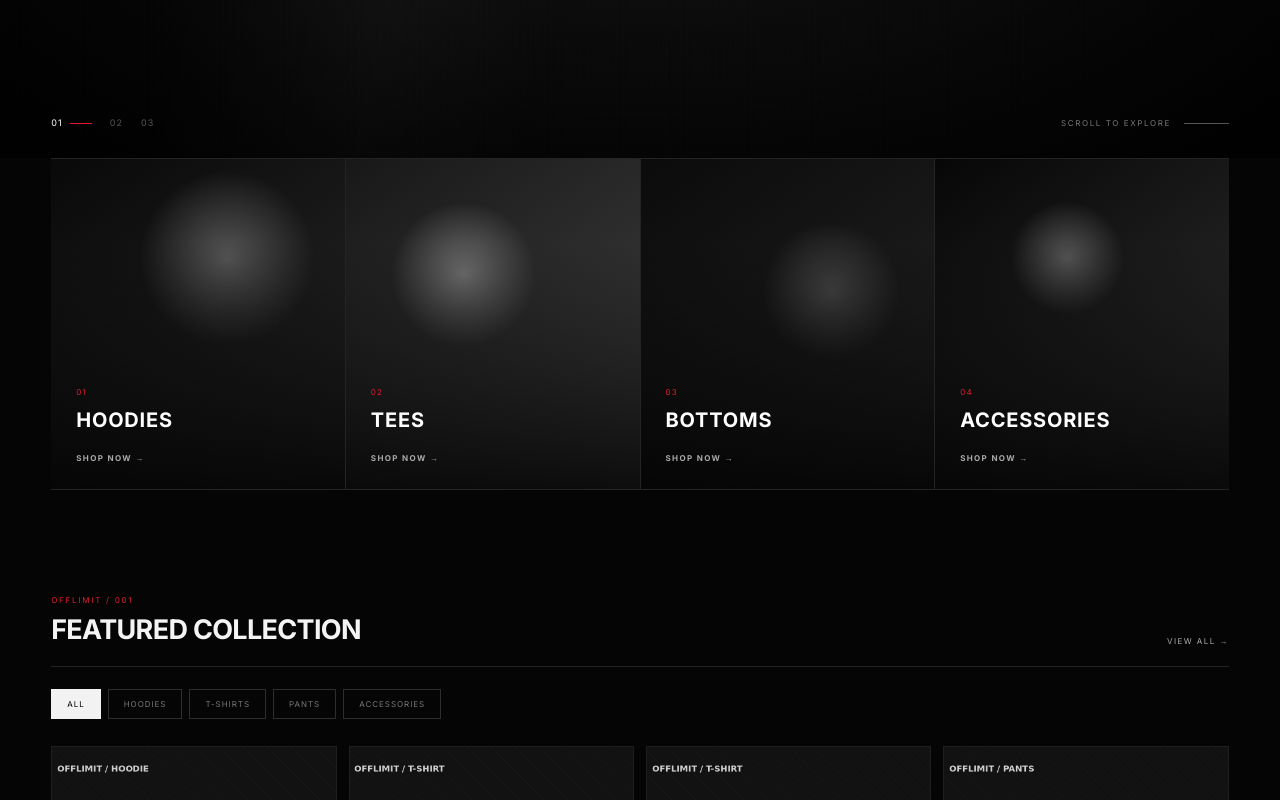
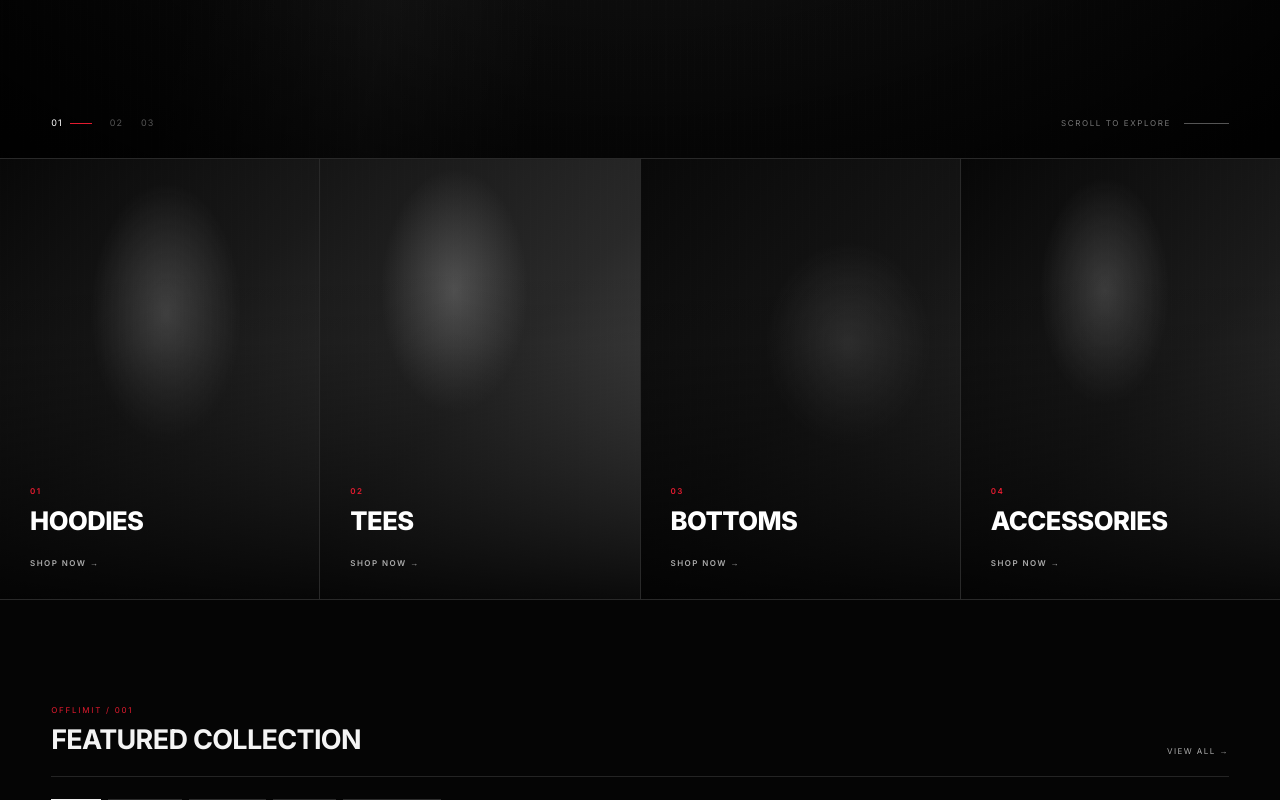
Before and after one commit to kamenialex39-creator/offlimit-ecommerce, a plain HTML site: page index.html in a window 1280 px wide. Shown: the part 670-1470 px from the top of the page. Drawn offline with Linux system fonts and the light colour scheme; a web font is replaced by a local one.

Commit message:
Update styles.css

```diff
--- a/styles.css
+++ b/styles.css
@@ -1,5 +1,6 @@
 /* =========================================================
-   OFFLIMIT — PREMIUM STREETWEAR SYSTEM
+   OFFLIMIT — PREMIUM STREETWEAR
+   COMPLETE STYLESHEET
    ========================================================= */
 
 * {
@@ -39,11 +40,12 @@ button {
 
 
 /* =========================================================
-   ANNOUNCEMENT
+   ANNOUNCEMENT BAR
    ========================================================= */
 
 .announcement {
   height: 30px;
+
   display: flex;
   align-items: center;
   justify-content: center;
@@ -53,8 +55,10 @@ button {
   border-bottom: 1px solid #191919;
 
   color: #777;
+
   font-size: 9px;
   font-weight: 500;
+
   letter-spacing: .18em;
   text-transform: uppercase;
 }
@@ -85,6 +89,9 @@ button {
 
   backdrop-filter: blur(12px);
 }
+
+
+/* Brand */
 
 .brand {
   display: flex;
@@ -96,6 +103,7 @@ button {
   width: 132px;
   height: auto;
   max-height: 48px;
+
   object-fit: contain;
 }
 
@@ -105,6 +113,7 @@ button {
 .desktop-nav {
   display: flex;
   align-items: center;
+
   gap: 38px;
 
   margin-left: auto;
@@ -118,6 +127,7 @@ button {
 
   font-size: 10px;
   font-weight: 600;
+
   letter-spacing: .13em;
   text-transform: uppercase;
 
@@ -133,6 +143,7 @@ button {
   content: "";
 
   position: absolute;
+
   left: 0;
   bottom: -12px;
 
@@ -143,7 +154,7 @@ button {
 }
 
 
-/* Header icons */
+/* Header actions */
 
 .header-actions {
   display: flex;
@@ -194,6 +205,7 @@ button {
   background: currentColor;
 
   position: absolute;
+
   right: -5px;
   bottom: -2px;
 
@@ -231,7 +243,7 @@ button {
 }
 
 
-/* Bag icon */
+/* Shopping bag */
 
 .icon-bag {
   width: 13px;
@@ -259,6 +271,9 @@ button {
   border-radius: 5px 5px 0 0;
 }
 
+
+/* Cart counter */
+
 .cart-btn span:last-child {
   position: absolute;
 
@@ -296,6 +311,7 @@ button {
 
   flex-direction: column;
   justify-content: center;
+
   gap: 4px;
 }
 
@@ -328,7 +344,7 @@ button {
 }
 
 
-/* Cinematic background */
+/* Background */
 
 .hero-media {
   position: absolute;
@@ -382,7 +398,7 @@ button {
 }
 
 
-/* Vignette */
+/* Overlay */
 
 .hero-overlay {
   position: absolute;
@@ -422,6 +438,7 @@ button {
   font-weight: 600;
 
   letter-spacing: .48em;
+
   text-transform: uppercase;
 }
 
@@ -434,6 +451,7 @@ button {
   font-weight: 900;
 
   line-height: .83;
+
   letter-spacing: -.065em;
 
   text-transform: uppercase;
@@ -449,7 +467,6 @@ button {
   letter-spacing: -.07em;
 }
 
-
 .hero-description {
   max-width: 570px;
 
@@ -458,13 +475,14 @@ button {
   color: #a9a9a9;
 
   font-size: 11px !important;
+
   line-height: 1.8;
 
   letter-spacing: .22em !important;
 }
 
 
-/* CTA */
+/* Hero button */
 
 .hero-btn {
   min-width: 160px;
@@ -491,6 +509,7 @@ button {
 
 .hero-btn:hover {
   background: #fff;
+
   transform: translateY(-2px);
 }
 
@@ -500,7 +519,7 @@ button {
 }
 
 
-/* Left information */
+/* Hero side information */
 
 .hero-left,
 .hero-right {
@@ -519,12 +538,14 @@ button {
 
 .hero-right {
   right: 4vw;
+
   text-align: right;
 }
 
 .hero-side-label {
   display: flex;
   align-items: center;
+
   gap: 10px;
 
   color: #aaa;
@@ -553,7 +574,7 @@ button {
 }
 
 
-/* Right panel */
+/* Hero right feature */
 
 .hero-feature {
   display: flex;
@@ -618,6 +639,7 @@ button {
 
 .hero-pagination {
   display: flex;
+
   gap: 18px;
 }
 
@@ -625,6 +647,7 @@ button {
   color: #555;
 
   font-size: 9px;
+
   letter-spacing: .12em;
 }
 
@@ -650,11 +673,13 @@ button {
 .hero-scroll {
   display: flex;
   align-items: center;
+
   gap: 13px;
 
   color: #777;
 
   font-size: 8px;
+
   letter-spacing: .2em;
 }
 
@@ -671,63 +696,139 @@ button {
    ========================================================= */
 
 .collections {
+  width: 100%;
+  max-width: none;
+
   display: grid;
+
   grid-template-columns: repeat(4, 1fr);
 
   gap: 1px;
 
-  background: #242424;
-
-  border-top: 1px solid #242424;
-  border-bottom: 1px solid #242424;
+  background: #292929;
+
+  border-top: 1px solid #292929;
+  border-bottom: 1px solid #292929;
 }
 
 .collection-card {
-  height: 330px;
+  height: 440px;
 
   position: relative;
+
   overflow: hidden;
 
   background: #111;
-}
+
+  isolation: isolate;
+}
+
+
+/* Collection visual */
 
 .collection-img {
   position: absolute;
   inset: 0;
 
-  transition: transform .7s cubic-bezier(.2,.7,.2,1);
+  transform: scale(1);
+
+  transition:
+    transform .8s cubic-bezier(.2,.7,.2,1),
+    filter .5s ease;
 }
 
 .collection-card:hover .collection-img {
-  transform: scale(1.06);
-}
-
-
-/* Temporary editorial backgrounds */
+  transform: scale(1.08);
+
+  filter: brightness(1.12);
+}
+
+
+/* Collection backgrounds */
 
 .c1 {
   background:
-    radial-gradient(circle at 60% 30%, #555, transparent 30%),
-    linear-gradient(145deg, #090909, #292929);
+    radial-gradient(
+      ellipse at 52% 35%,
+      rgba(125,125,125,.42),
+      transparent 32%
+    ),
+    linear-gradient(
+      135deg,
+      #080808 0%,
+      #191919 48%,
+      #383838 100%
+    );
 }
 
 .c2 {
   background:
-    radial-gradient(circle at 40% 35%, #707070, transparent 26%),
-    linear-gradient(145deg, #181818, #414141);
+    radial-gradient(
+      ellipse at 42% 30%,
+      rgba(155,155,155,.38),
+      transparent 28%
+    ),
+    linear-gradient(
+      135deg,
+      #151515 0%,
+      #292929 50%,
+      #575757 100%
+    );
 }
 
 .c3 {
   background:
-    radial-gradient(circle at 65% 40%, #444, transparent 25%),
-    linear-gradient(145deg, #0b0b0b, #242424);
+    radial-gradient(
+      ellipse at 65% 42%,
+      rgba(105,105,105,.32),
+      transparent 28%
+    ),
+    linear-gradient(
+      135deg,
+      #090909 0%,
+      #151515 52%,
+      #303030 100%
+    );
 }
 
 .c4 {
   background:
-    radial-gradient(circle at 45% 30%, #555, transparent 20%),
-    linear-gradient(145deg, #070707, #303030);
-}
+    radial-gradient(
+      ellipse at 45% 30%,
+      rgba(135,135,135,.35),
+      transparent 26%
+    ),
+    linear-gradient(
+      135deg,
+      #070707 0%,
+      #1b1b1b 55%,
+      #3c3c3c 100%
+    );
+}
+
+
+/* Texture */
+
+.collection-img::after {
+  content: "";
+
+  position: absolute;
+  inset: 0;
+
+  opacity: .25;
+
+  background:
+    repeating-linear-gradient(
+      90deg,
+      rgba(255,255,255,.025) 0,
+      rgba(255,255,255,.025) 1px,
+      transparent 1px,
+      transparent 7px
+    );
+}
+
+
+/* Collection gradient */
 
 .collection-card::after {
   content: "";
@@ -735,52 +836,102 @@ button {
   position: absolute;
   inset: 0;
 
+  z-index: 1;
+
   background:
     linear-gradient(
+      to bottom,
       transparent 25%,
-      rgba(0,0,0,.8) 100%
+      rgba(0,0,0,.08) 42%,
+      rgba(0,0,0,.88) 100%
     );
 }
+
+
+/* Red hover line */
+
+.collection-card::before {
+  content: "";
+
+  position: absolute;
+
+  top: 0;
+  left: 0;
+
+  width: 0;
+  height: 2px;
+
+  z-index: 5;
+
+  background: #e31b2f;
+
+  transition: width .5s ease;
+}
+
+.collection-card:hover::before {
+  width: 100%;
+}
+
+
+/* Collection text */
 
 .collection-content {
   position: absolute;
 
-  left: 25px;
-  right: 25px;
-  bottom: 24px;
-
-  z-index: 2;
-}
-
-.collection-content span {
+  left: 30px;
+  right: 30px;
+  bottom: 29px;
+
+  z-index: 3;
+}
+
+.collection-content > span {
+  display: block;
+
+  margin-bottom: 12px;
+
   color: #e31b2f;
 
   font-size: 8px;
-  letter-spacing: .15em;
+  font-weight: 600;
+
+  letter-spacing: .18em;
 }
 
 .collection-content h3 {
-  margin: 9px 0 13px;
+  margin: 0 0 16px;
 
   color: #fff;
 
-  font-size: 20px;
-  font-weight: 700;
-
-  letter-spacing: .04em;
+  font-size: clamp(21px, 2vw, 29px);
+  font-weight: 800;
+
+  line-height: 1;
+
+  letter-spacing: -.02em;
 }
 
 .collection-content strong {
+  display: inline-flex;
+  align-items: center;
+
+  gap: 10px;
+
   color: #aaa;
 
   font-size: 8px;
-  letter-spacing: .17em;
-
-  transition: color .2s ease;
+  font-weight: 600;
+
+  letter-spacing: .18em;
+
+  transition:
+    color .25s ease,
+    gap .25s ease;
 }
 
 .collection-card:hover .collection-content strong {
   color: #fff;
+  gap: 15px;
 }
 
 
@@ -805,6 +956,7 @@ button {
 .section-head > div {
   display: flex;
   flex-direction: column;
+
   gap: 8px;
 }
 
@@ -814,6 +966,7 @@ button {
   color: #e31b2f;
 
   font-size: 8px;
+
   letter-spacing: .22em;
 }
 
@@ -830,6 +983,7 @@ button {
   color: #aaa;
 
   font-size: 8px;
+
   letter-spacing: .18em;
 }
 
@@ -838,10 +992,11 @@ button {
 }
 
 
-/* Filters */
+/* Product filters */
 
 .filter-row {
   display: flex;
+
   gap: 7px;
 
   margin: 22px 0 27px;
@@ -856,6 +1011,7 @@ button {
   color: #777;
 
   font-size: 8px;
+
   letter-spacing: .12em;
 
   text-transform: uppercase;
@@ -863,11 +1019,13 @@ button {
 
 .filter:hover {
   color: #fff;
+
   border-color: #555;
 }
 
 .filter.active {
   background: #f2f2f2;
+
   color: #080808;
 
   border-color: #f2f2f2;
@@ -878,6 +1036,7 @@ button {
 
 .product-grid {
   display: grid;
+
   grid-template-columns: repeat(4, 1fr);
 
   gap: 12px;
@@ -887,6 +1046,7 @@ button {
   position: relative;
 
   background: #0c0c0c;
+
   border: 1px solid #1e1e1e;
 
   transition:
@@ -896,11 +1056,13 @@ button {
 
 .product:hover {
   transform: translateY(-5px);
+
   border-color: #444;
 }
 
 .product-img {
   width: 100%;
+
   aspect-ratio: 1 / 1.18;
 
   display: block;
@@ -929,6 +1091,7 @@ button {
 
 .dots {
   display: flex;
+
   gap: 5px;
 
   margin-top: 12px;
@@ -939,11 +1102,13 @@ button {
   height: 8px;
 
   border: 1px solid #666;
+
   border-radius: 50%;
 }
 
 .dot.red {
   background: #e31b2f;
+
   border-color: #e31b2f;
 }
 
@@ -956,6 +1121,7 @@ button {
   min-height: 650px;
 
   position: relative;
+
   overflow: hidden;
 
   display: flex;
@@ -987,6 +1153,7 @@ button {
 
 .story-copy {
   position: relative;
+
   z-index: 2;
 
   width: min(520px, 45vw);
@@ -998,6 +1165,7 @@ button {
   color: #e31b2f;
 
   font-size: 9px;
+
   letter-spacing: .2em;
 }
 
@@ -1005,7 +1173,9 @@ button {
   margin: 20px 0;
 
   font-size: clamp(42px, 5vw, 70px);
+
   line-height: .9;
+
   letter-spacing: -.055em;
 }
 
@@ -1015,6 +1185,7 @@ button {
   color: #999;
 
   font-size: 12px;
+
   line-height: 1.8;
 }
 
@@ -1048,6 +1219,7 @@ button {
 
 .manifesto {
   display: grid;
+
   grid-template-columns: repeat(3, 1fr);
 
   border-bottom: 1px solid #222;
@@ -1069,6 +1241,7 @@ button {
   color: #e31b2f;
 
   font-size: 9px;
+
   letter-spacing: .12em;
 }
 
@@ -1076,6 +1249,7 @@ button {
   margin: 18px 0 10px;
 
   font-size: 15px;
+
   letter-spacing: .15em;
 }
 
@@ -1085,6 +1259,7 @@ button {
   color: #777;
 
   font-size: 10px;
+
   line-height: 1.7;
 }
 
@@ -1101,6 +1276,7 @@ button {
   height: 570px;
 
   position: relative;
+
   overflow: hidden;
 
   background: #111;
@@ -1134,6 +1310,7 @@ button {
 
   display: flex;
   flex-direction: column;
+
   align-items: flex-start;
   justify-content: center;
 }
@@ -1142,6 +1319,7 @@ button {
   color: #e31b2f;
 
   font-size: 8px;
+
   letter-spacing: .2em;
 }
 
@@ -1149,7 +1327,9 @@ button {
   margin: 17px 0 35px;
 
   font-size: clamp(50px, 7vw, 90px);
+
   line-height: .82;
+
   letter-spacing: -.06em;
 }
 
@@ -1163,9 +1343,11 @@ button {
   margin-bottom: 24px;
 
   border: 1px solid rgba(255,255,255,.6);
+
   border-radius: 50%;
 
   background: rgba(0,0,0,.2);
+
   color: #fff;
 
   font-size: 13px;
@@ -1175,6 +1357,7 @@ button {
 
 .lookbook-play:hover {
   background: #fff;
+
   color: #000;
 }
 
@@ -1206,6 +1389,7 @@ button {
 
 .social-grid {
   display: grid;
+
   grid-template-columns: repeat(6, 1fr);
 
   gap: 5px;
@@ -1250,6 +1434,7 @@ button {
 
 .subscribe {
   background: #eee;
+
   color: #080808;
 
   padding: 105px 20px;
@@ -1278,6 +1463,7 @@ button {
   margin: 0;
 
   font-size: clamp(40px, 6vw, 70px);
+
   line-height: .9;
 
   letter-spacing: -.055em;
@@ -1291,6 +1477,7 @@ button {
   color: #666;
 
   font-size: 11px;
+
   line-height: 1.7;
 }
 
@@ -1312,6 +1499,7 @@ button {
   padding: 0;
 
   border: 0;
+
   outline: 0;
 
   background: transparent;
@@ -1319,6 +1507,7 @@ button {
   color: #080808;
 
   font-size: 10px;
+
   letter-spacing: .12em;
 }
 
@@ -1374,6 +1563,7 @@ footer {
 
 .footer-brand img {
   width: 145px;
+
   max-height: 55px;
 
   object-fit: contain;
@@ -1384,6 +1574,7 @@ footer p {
   color: #666;
 
   font-size: 8px;
+
   line-height: 1.7;
 
   letter-spacing: .15em;
@@ -1439,6 +1630,7 @@ footer p {
   outline: 0;
 
   font-size: 9px;
+
   letter-spacing: .1em;
 }
 
@@ -1448,6 +1640,7 @@ footer p {
   border: 0;
 
   background: #eee;
+
   color: #111;
 
   font-size: 15px;
@@ -1476,6 +1669,7 @@ footer p {
 
 .drawer-backdrop {
   position: fixed;
+
   inset: 0;
 
   background: rgba(0,0,0,.72);
@@ -1508,7 +1702,8 @@ footer p {
 
   z-index: 201;
 
-  transition: right .35s cubic-bezier(.2,.7,.2,1);
+  transition:
+    right .35s cubic-bezier(.2,.7,.2,1);
 }
 
 .drawer.open {
@@ -1529,12 +1724,14 @@ footer p {
   margin: 0;
 
   font-size: 13px;
+
   letter-spacing: .13em;
 }
 
 .drawer-head button,
 .modal-close {
   border: 0;
+
   background: transparent;
 
   color: #fff;
@@ -1544,6 +1741,7 @@ footer p {
 
 .cart-item {
   display: grid;
+
   grid-template-columns: 80px 1fr auto;
 
   gap: 13px;
@@ -1576,6 +1774,7 @@ footer p {
 
 .remove {
   border: 0;
+
   background: transparent;
 
   color: #666;
@@ -1583,11 +1782,13 @@ footer p {
 
 .cart-total {
   display: flex;
+
   justify-content: space-between;
 
   padding: 25px 0;
 
   font-size: 11px;
+
   letter-spacing: .12em;
 }
 
@@ -1599,6 +1800,7 @@ footer p {
   border: 0;
 
   background: #eee;
+
   color: #080808;
 
   font-size: 9px;
@@ -1611,6 +1813,7 @@ footer p {
   color: #555;
 
   font-size: 9px;
+
   line-height: 1.7;
 }
 
@@ -1621,6 +1824,7 @@ footer p {
 
 .modal {
   position: fixed;
+
   inset: 0;
 
   z-index: 300;
@@ -1643,6 +1847,7 @@ footer p {
   position: relative;
 
   display: grid;
+
   grid-template-columns: 1fr 1fr;
 
   background: #0d0d0d;
@@ -1684,6 +1889,7 @@ footer p {
   color: #777;
 
   font-size: 11px;
+
   line-height: 1.8;
 }
 
@@ -1702,6 +1908,7 @@ footer p {
   border: 1px solid #3b3b3b;
 
   background: #101010;
+
   color: #fff;
 
   font-size: 10px;
@@ -1709,18 +1916,20 @@ footer p {
 
 .sizes button.selected {
   background: #eee;
+
   color: #111;
 }
 
 
 /* =========================================================
-   RESPONSIVE
+   RESPONSIVE — TABLET
    ========================================================= */
 
 @media (max-width: 1100px) {
 
   .desktop-nav {
     gap: 25px;
+
     margin-right: 35px;
   }
 
@@ -1740,8 +1949,8 @@ footer p {
     right: 3vw;
   }
 
-  .collections {
-    grid-template-columns: repeat(2, 1fr);
+  .collection-card {
+    height: 390px;
   }
 
   .product-grid {
@@ -1753,7 +1962,11 @@ footer p {
   }
 
   .footer-top {
-    grid-template-columns: 1.5fr 1fr 1fr 1fr;
+    grid-template-columns:
+      1.5fr
+      1fr
+      1fr
+      1fr;
   }
 
   .newsletter {
@@ -1762,6 +1975,10 @@ footer p {
 }
 
 
+/* =========================================================
+   RESPONSIVE — MOBILE
+   ========================================================= */
+
 @media (max-width: 800px) {
 
   .site-header {
@@ -1774,6 +1991,7 @@ footer p {
 
   .header-actions {
     margin-left: auto;
+
     margin-right: 15px;
   }
 
@@ -1781,8 +1999,12 @@ footer p {
     display: flex;
   }
 
+
+  /* Hero */
+
   .hero {
     min-height: 610px;
+
     height: 610px;
   }
 
@@ -1801,6 +2023,7 @@ footer p {
 
   .hero-description {
     font-size: 9px !important;
+
     letter-spacing: .16em !important;
   }
 
@@ -1813,24 +2036,47 @@ footer p {
     display: none;
   }
 
+
+  /* Collections */
+
+  .collections {
+    grid-template-columns: repeat(2, 1fr);
+  }
+
+  .collection-card {
+    height: 350px;
+  }
+
+
+  /* Products */
+
   .product-grid {
     grid-template-columns: repeat(2, 1fr);
   }
 
+
+  /* Story */
+
   .story {
     min-height: 570px;
   }
 
   .story-copy {
     width: 75vw;
+
     margin-left: 7vw;
   }
 
   .story-symbol {
     right: 3vw;
+
     width: 170px;
+
     opacity: .25;
   }
+
+
+  /* Manifesto */
 
   .manifesto {
     grid-template-columns: 1fr;
@@ -1838,8 +2084,12 @@ footer p {
 
   .manifesto > div {
     border-right: 0;
+
     border-bottom: 1px solid #222;
   }
+
+
+  /* Lookbook */
 
   .lookbook-main {
     height: 500px;
@@ -1848,6 +2098,9 @@ footer p {
   .lookbook-overlay {
     padding: 40px;
   }
+
+
+  /* Footer */
 
   .footer-top {
     grid-template-columns: 1fr 1fr;
@@ -1858,6 +2111,9 @@ footer p {
     grid-column: 1 / -1;
   }
 
+
+  /* Modal */
+
   .modal-inner {
     grid-template-columns: 1fr;
   }
@@ -1868,12 +2124,17 @@ footer p {
 }
 
 
+/* =========================================================
+   RESPONSIVE — SMALL MOBILE
+   ========================================================= */
+
 @media (max-width: 520px) {
 
   .announcement {
     height: 27px;
 
     font-size: 7px;
+
     letter-spacing: .1em;
 
     gap: 8px;
@@ -1883,6 +2144,9 @@ footer p {
     display: none;
   }
 
+
+  /* Header */
+
   .site-header {
     height: 62px;
 
@@ -1897,8 +2161,12 @@ footer p {
     gap: 13px;
   }
 
+
+  /* Hero */
+
   .hero {
     min-height: 550px;
+
     height: 550px;
   }
 
@@ -1920,11 +2188,13 @@ footer p {
     margin: 24px auto 27px !important;
 
     font-size: 8px !important;
+
     line-height: 1.8;
   }
 
   .hero-btn {
     min-width: 145px;
+
     padding: 15px 20px;
   }
 
@@ -1932,23 +2202,40 @@ footer p {
     gap: 12px;
   }
 
+
+  /* Collections */
+
   .collections {
-    grid-template-columns: 1fr 1fr;
+    grid-template-columns: repeat(2, 1fr);
   }
 
   .collection-card {
-    height: 200px;
+    height: 235px;
   }
 
   .collection-content {
-    left: 15px;
-    right: 15px;
-    bottom: 18px;
+    left: 17px;
+    right: 17px;
+
+    bottom: 19px;
+  }
+
+  .collection-content > span {
+    margin-bottom: 8px;
   }
 
   .collection-content h3 {
-    font-size: 14px;
-  }
+    margin-bottom: 10px;
+
+    font-size: 15px;
+  }
+
+  .collection-content strong {
+    font-size: 7px;
+  }
+
+
+  /* Products */
 
   .products {
     padding: 65px 0;
@@ -1964,6 +2251,7 @@ footer p {
 
   .filter-row {
     overflow-x: auto;
+
     padding-bottom: 4px;
   }
 
@@ -1973,6 +2261,7 @@ footer p {
 
   .product-grid {
     grid-template-columns: 1fr 1fr;
+
     gap: 7px;
   }
 
@@ -1984,12 +2273,16 @@ footer p {
     font-size: 9px;
   }
 
+
+  /* Story */
+
   .story {
     min-height: 500px;
   }
 
   .story-copy {
     width: 80vw;
+
     margin-left: 7vw;
   }
 
@@ -2001,10 +2294,16 @@ footer p {
     width: 110px;
   }
 
+
+  /* Manifesto */
+
   .manifesto > div {
     padding: 42px 25px;
   }
 
+
+  /* Lookbook */
+
   .lookbook {
     padding: 65px 0;
   }
@@ -2021,6 +2320,9 @@ footer p {
     font-size: 55px;
   }
 
+
+  /* Social */
+
   .social {
     padding-bottom: 70px;
   }
@@ -2033,6 +2335,9 @@ footer p {
     height: 145px;
   }
 
+
+  /* Subscribe */
+
   .subscribe {
     padding: 75px 20px;
   }
@@ -2041,21 +2346,29 @@ footer p {
     font-size: 46px;
   }
 
+
+  /* Footer */
+
   .footer-top {
     grid-template-columns: 1fr 1fr;
 
     gap: 30px;
+
     padding: 60px 0;
   }
 
   .footer-bottom {
     align-items: flex-start;
+
     flex-direction: column;
 
     gap: 10px;
 
     padding: 18px 0;
   }
+
+
+  /* Modal */
 
   .modal-inner > img {
     height: 250px;
```
